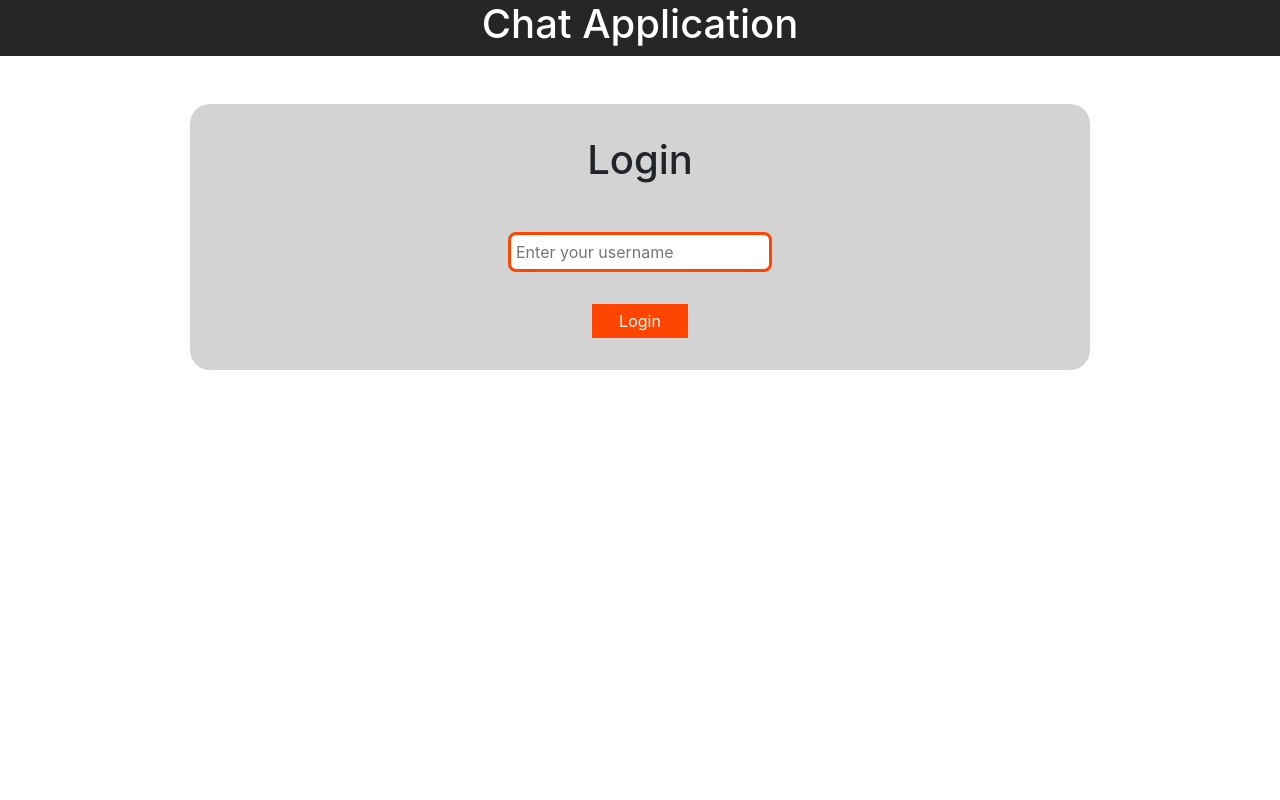
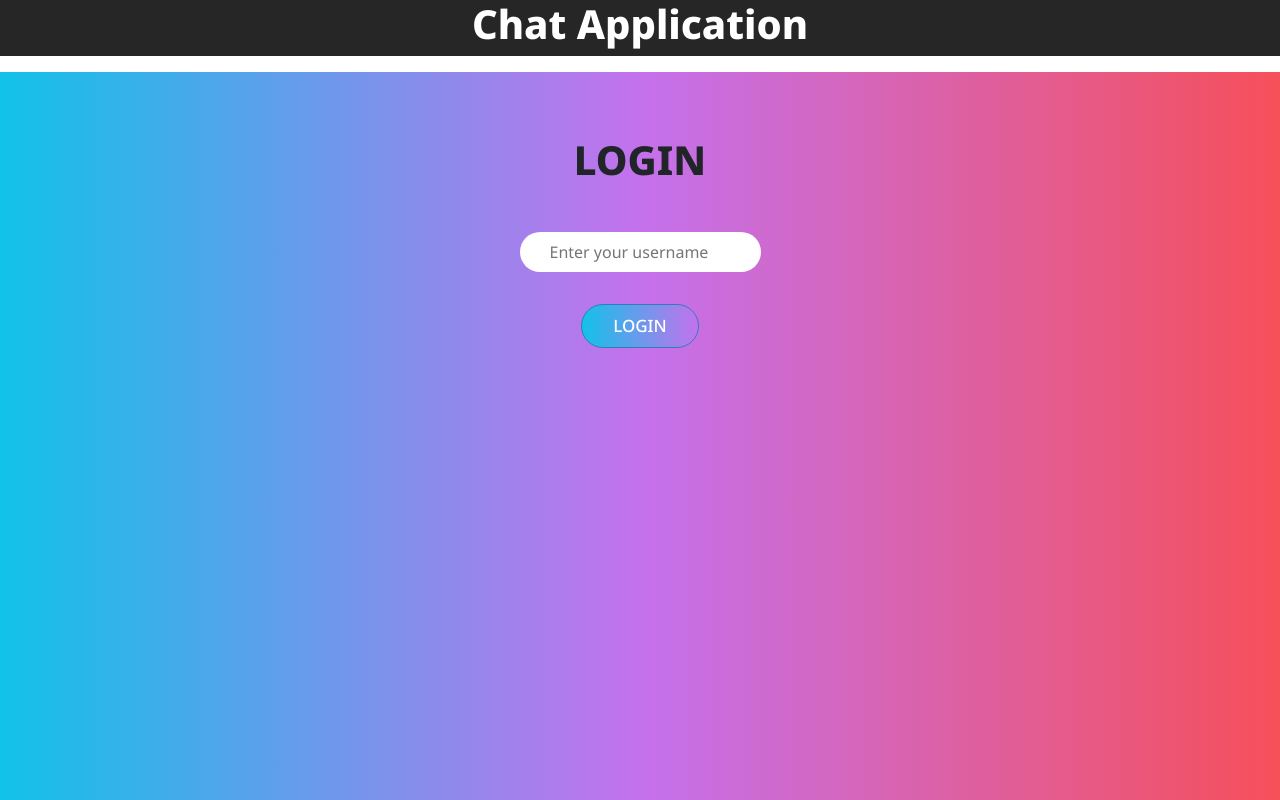
Before and after one commit to sabaos/algebra-zavrsni, a React (Create React App) app: page /login in a window 1280 px wide. Built offline with nearby package versions, Linux system fonts and the light colour scheme.

Commit message:
moj style

```diff
--- a/src/components/Login.css
+++ b/src/components/Login.css
@@ -1,11 +1,11 @@
 .login-form {
     display: flex;
     flex-direction: column;
-    background-color: lightgray;
     border-radius: 20px;
     margin-top: 2rem;
     justify-content: center;
     align-items: center;
+
   }
   .login-form > * {
     margin-top: 2rem;
@@ -13,4 +13,5 @@
   .login-btn {
     margin-bottom: 2rem;
     width: 6rem;
+    border: 1px white;
   }
--- a/src/components/Login.js
+++ b/src/components/Login.js
@@ -1,6 +1,7 @@
 import { useState } from "react";
 import { useNavigate } from "react-router-dom";
 import "./Login.css";
+import "../components/style.css"
 
 const Login = (props) =>{
     const [usernameText, setUsernameText] = useState("");
@@ -13,21 +14,22 @@ const Login = (props) =>{
     }
 
     return (
-
-    <div className="container">
+    <div className="background">
+    <div className="container ">
         <form className="login-form" onSubmit={handleSubmit}>
             <label htmlFor="title">
-                <h1>Login</h1>
+                <h1 className="caps">Login</h1>
             </label>
-            <input
+            <input className="user-name"
             id="title"
             type="text"
             placeholder="Enter your username"
             required
             value={usernameText}
             onChange={(e)=> setUsernameText(e.target.value)}/>
-            <button className="login-btn">Login</button>
+            <button className="button">Login</button>
         </form>
+    </div>
     </div>)
 }
 
--- /dev/null
+++ b/src/components/style.css
@@ -0,0 +1,42 @@
+@import url('https://fonts.googleapis.com/css2?family=Noto+Sans:wght@300;400;500;800&display=swap');
+.background{
+    background: #12c2e9;  /* fallback for old browsers */
+    background: -webkit-linear-gradient(to left, #f64f59, #c471ed, #12c2e9);  /* Chrome 10-25, Safari 5.1-6 */
+    background: linear-gradient(to left, #f64f59, #c471ed, #12c2e9); /* W3C, IE 10+/ Edge, Firefox 16+, Chrome 26+, Opera 12+, Safari 7+ */
+
+margin: 0;
+height: 100%;
+}
+h1{font-family: 'Noto Sans', sans-serif;
+    font-weight: 800;
+}
+.caps{
+    text-transform: uppercase;
+}
+
+.user-name{
+    font-family: 'Noto Sans', sans-serif;
+    display: inline-block;
+}
+.button{
+    background: #2980B9;  /* fallback for old browsers */
+    background: -webkit-linear-gradient(to left, #c471ed, #12c2e9);  /* Chrome 10-25, Safari 5.1-6 */
+    background: linear-gradient(to left,  #c471ed, #12c2e9); /* W3C, IE 10+/ Edge, Firefox 16+, Chrome 26+, Opera 12+, Safari 7+ */
+    text-transform: uppercase;
+	border-radius:28px;
+	border:1px solid #2980b9;
+	display:inline-block;
+	cursor:pointer;
+	color:#ffffff;
+	font-family:Arial;
+	font-size:17px;
+	padding:8px 31px;
+	text-decoration:none;
+    font-family: 'Noto Sans', sans-serif;
+    font-weight: 500;
+}
+.user-name{
+    border:none;
+    padding: 8px 30px;
+    border-radius: 40px;
+}
```
